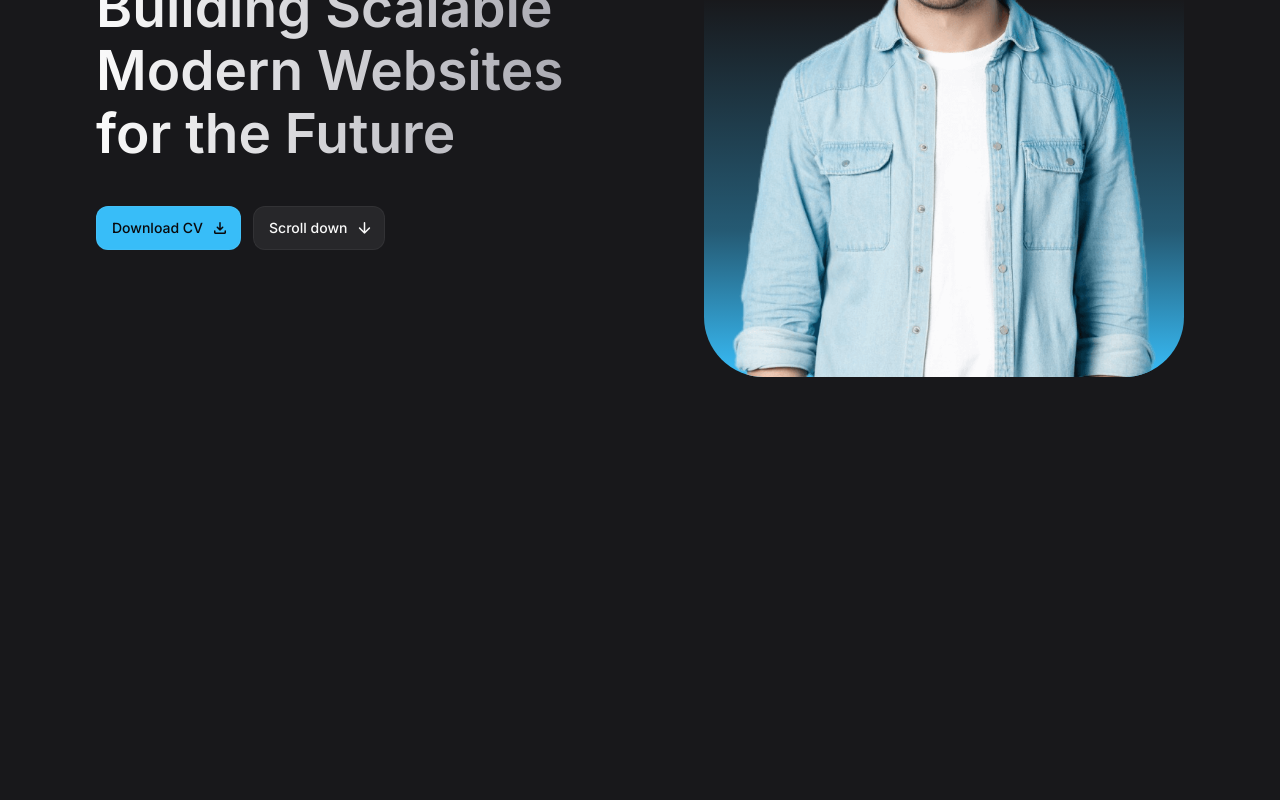
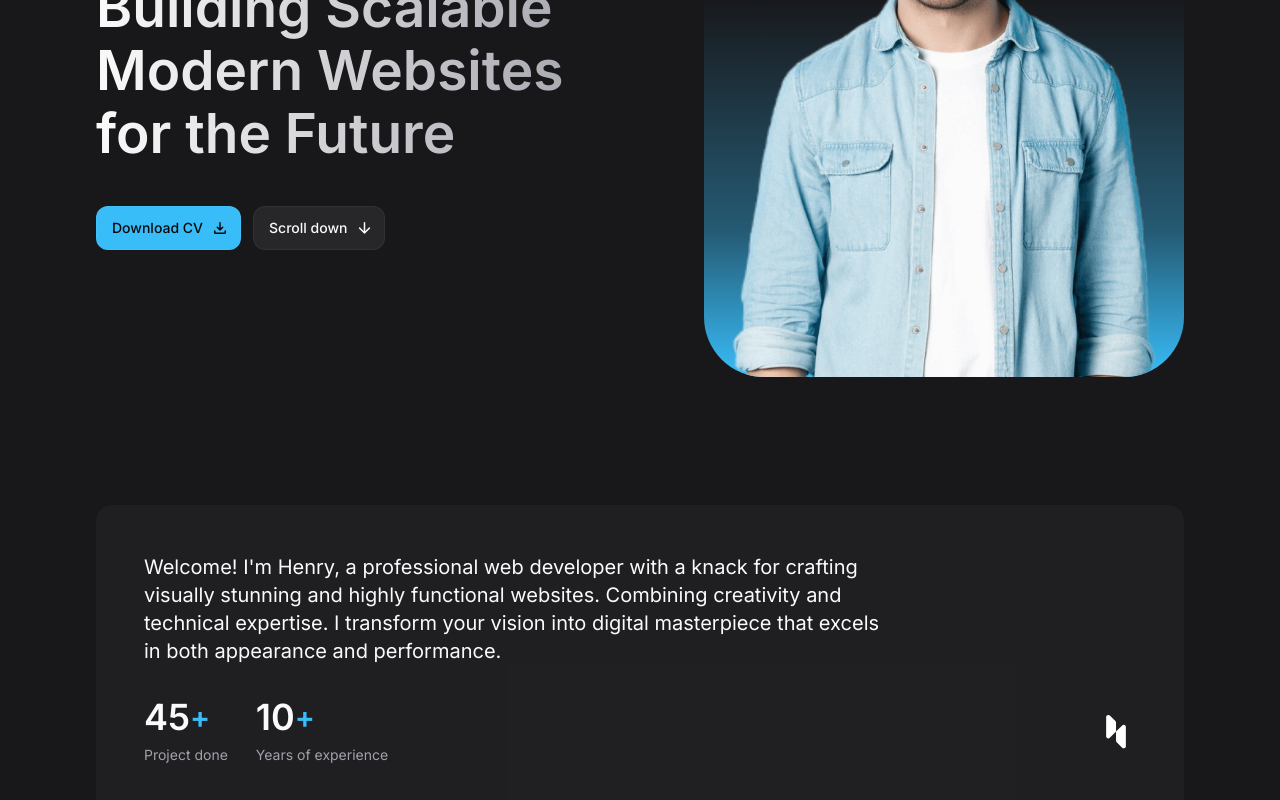
Before and after one commit to ajrillah/portofolio-web-v2, a React (Vite) app: page / in a window 1280 px wide. Shown: the part 352-1152 px from the top of the page. Before the commit the page ends 800 px from the top, so only its background shows below. Built offline with nearby package versions, Linux system fonts and the light colour scheme.

Commit message:
ADD: About Done

```diff
--- a/src/App.jsx
+++ b/src/App.jsx
@@ -1,6 +1,7 @@
 // Components
 import Header from "./components/Header";
 import Hero from "./components/Hero";
+import About from "./components/About";
 
 const App = () => {
   return (
@@ -8,6 +9,7 @@
       <Header />
       <main>
         <Hero />
+        <About />
       </main>
     </>
   );
--- /dev/null
+++ b/src/components/About.jsx
@@ -0,0 +1,56 @@
+import React from "react";
+
+// node
+
+const aboutItems = [
+  {
+    label: "Project done",
+    number: 45,
+  },
+  {
+    label: "Years of experience",
+    number: 10,
+  },
+];
+
+const About = () => {
+  return (
+    <section id="about" className="section">
+      <div className="container">
+        <div className="bg-zinc-800/50 p-7 rounded-2xl md:p-12">
+          <p className="textzin300 mb-4 md:mb-8 md:text-xl md:max-w-[60ch]">
+            Welcome! I&apos;m Henry, a professional web developer with a knack
+            for crafting visually stunning and highly functional websites.
+            Combining creativity and technical expertise. I transform your
+            vision into digital masterpiece that excels in both appearance and
+            performance.
+          </p>
+          <div className="flex flex-wrap items-center gap-4 md:gap-7">
+            {aboutItems.map(({ label, number }, key) => (
+              <div key={key}>
+                <div className="flex items-center md:mb-2">
+                  <span className="text-2xl font-bold md:text-4xl">
+                    {number}
+                  </span>
+                  <span className="text-sky-400 font-semibold md:text-3xl">
+                    +
+                  </span>
+                </div>
+                <p className="text-sm text-zinc-400">{label}</p>
+              </div>
+            ))}
+            <img
+              src="/images/logo.svg"
+              alt="Logo"
+              width={30}
+              height={30}
+              className="ml-auto md:w-[40px] md:has-[40px]"
+            />
+          </div>
+        </div>
+      </div>
+    </section>
+  );
+};
+
+export default About;
--- a/src/index.css
+++ b/src/index.css
@@ -101,3 +101,7 @@
 .btn-outline {
   @apply h-11 bg-zinc-800 hover:bg-zinc-700 active:bg-zinc-800;
 }
+
+.section {
+  @apply pt-20 lg:pt-32;
+}
```
